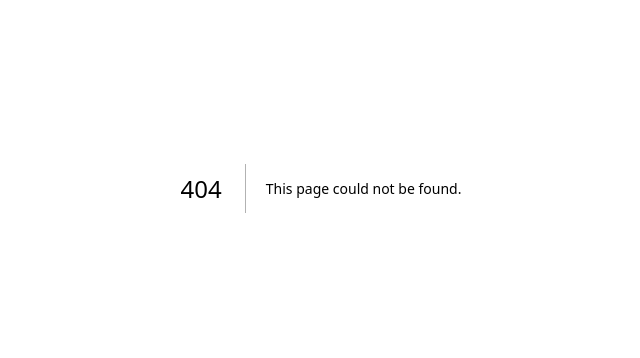
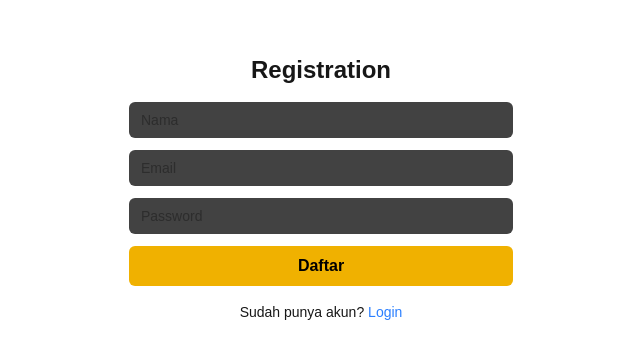
Before and after one commit to BenedictoGeraldo/sinemaku-fe, a Next.js app: page /registration in a window 1280 px wide. Before the commit this address had no page. Shown: the part 212-570 px from the top of the page, without its empty margins (319-959 px from the left). Built offline with nearby package versions, Linux system fonts and the light colour scheme.

Commit message:
add login and registration page

```diff
--- a/src/app/(auth)/login/page.tsx
+++ b/src/app/(auth)/login/page.tsx
@@ -0,0 +1,5 @@
+import LoginView from "@/views/auth/login";
+
+export default function LoginPage() {
+  return <LoginView />;
+}
--- /dev/null
+++ b/src/app/(auth)/registration/page.tsx
@@ -0,0 +1,5 @@
+import RegistrationView from "@/views/auth/registration";
+
+export default function RegistrationPage() {
+  return <RegistrationView />;
+}
--- /dev/null
+++ b/src/views/auth/login/index.tsx
@@ -0,0 +1,87 @@
+"use client";
+
+import { signIn } from "next-auth/react";
+import Link from "next/link";
+import { useRouter } from "next/navigation";
+import { useState } from "react";
+
+export default function LoginView() {
+  const router = useRouter();
+  const [error, setError] = useState("");
+  const [loading, setLoading] = useState(false);
+
+  async function handleCredentialsLogin(e: React.FormEvent<HTMLFormElement>) {
+    e.preventDefault();
+    setError("");
+    setLoading(true);
+
+    const form = new FormData(e.currentTarget);
+    const email = String(form.get("email") || "");
+    const password = String(form.get("password") || "");
+
+    const res = await signIn("credentials", {
+      email,
+      password,
+      redirect: false,
+    });
+
+    setLoading(false);
+
+    if (res?.error) {
+      setError("Email atau password salah.");
+      return;
+    }
+
+    router.push("/");
+    router.refresh();
+  }
+
+  return (
+    <main className="min-h-screen flex items-center justify-center p-4">
+      <div className="w-full max-w-sm space-y-4">
+        <h1 className="text-2xl font-bold text-center">Login</h1>
+
+        <form onSubmit={handleCredentialsLogin} className="space-y-3">
+          <input
+            name="email"
+            type="email"
+            placeholder="Email"
+            required
+            className="w-full rounded-md bg-[#424242] px-3 py-2 text-sm"
+          />
+          <input
+            name="password"
+            type="password"
+            placeholder="Password"
+            required
+            className="w-full rounded-md bg-[#424242] px-3 py-2 text-sm"
+          />
+          <button
+            type="submit"
+            disabled={loading}
+            className="w-full rounded-md bg-yellow-500 py-2 font-semibold text-black disabled:opacity-60"
+          >
+            {loading ? "Loading..." : "Login"}
+          </button>
+        </form>
+
+        <button
+          type="button"
+          onClick={() => signIn("google", { callbackUrl: "/" })}
+          className="w-full rounded-md border border-white/30 py-2 font-semibold"
+        >
+          Login dengan Google
+        </button>
+
+        {error && <p className="text-sm text-red-400 text-center">{error}</p>}
+
+        <p className="text-sm text-center">
+          Belum punya akun?{" "}
+          <Link href="/registration" className="text-blue-500">
+            Daftar disini
+          </Link>
+        </p>
+      </div>
+    </main>
+  );
+}
--- /dev/null
+++ b/src/views/auth/registration/index.tsx
@@ -0,0 +1,95 @@
+"use client";
+
+import { signIn } from "next-auth/react";
+import Link from "next/link";
+import { axiosInstance } from "@/services/api";
+import { useRouter } from "next/navigation";
+import { useState } from "react";
+
+export default function RegistrationView() {
+  const router = useRouter();
+  const [error, setError] = useState("");
+  const [loading, setLoading] = useState(false);
+
+  async function handleRegistration(e: React.FormEvent<HTMLFormElement>) {
+    e.preventDefault();
+    setError("");
+    setLoading(true);
+
+    const form = new FormData(e.currentTarget);
+    const name = String(form.get("name") || "");
+    const email = String(form.get("email") || "");
+    const password = String(form.get("password") || "");
+
+    try {
+      await axiosInstance.post("/auth/registration", { name, email, password });
+
+      const res = await signIn("credentials", {
+        email,
+        password,
+        redirect: false,
+      });
+
+      if (res?.error) {
+        router.push("/login");
+        return;
+      }
+
+      router.push("/");
+      router.refresh();
+    } catch (error) {
+      setError("Gagal melakukan registrasi. Coba lagi.");
+    } finally {
+      setLoading(false);
+    }
+  }
+
+  return (
+    <main className="min-h-screen flex items-center justify-center p-6">
+      <div className="w-full max-w-sm space-y-4">
+        <h1 className="text-2xl font-bold text-center">Registration</h1>
+
+        <form onSubmit={handleRegistration} className="space-y-3">
+          <input
+            name="name"
+            type="text"
+            placeholder="Nama"
+            required
+            className="w-full rounded-md bg-[#424242] px-3 py-2 text-sm"
+          />
+          <input
+            name="email"
+            type="email"
+            placeholder="Email"
+            required
+            className="w-full rounded-md bg-[#424242] px-3 py-2 text-sm"
+          />
+          <input
+            name="password"
+            type="password"
+            placeholder="Password"
+            required
+            className="w-full rounded-md bg-[#424242] px-3 py-2 text-sm"
+          />
+
+          <button
+            type="submit"
+            disabled={loading}
+            className="w-full rounded-md bg-yellow-500 py-2 font-semibold text-black disabled:opacity-60"
+          >
+            {loading ? "Loading..." : "Daftar"}
+          </button>
+        </form>
+
+        {error && <p className="text-sm text-red-500 text-center">{error}</p>}
+
+        <p className="text-sm text-center">
+          Sudah punya akun?{" "}
+          <Link href="/login" className="text-blue-500">
+            Login
+          </Link>
+        </p>
+      </div>
+    </main>
+  );
+}
```
Also changed, not shown: src/app/(auth)/register/page.tsx (deleted).
